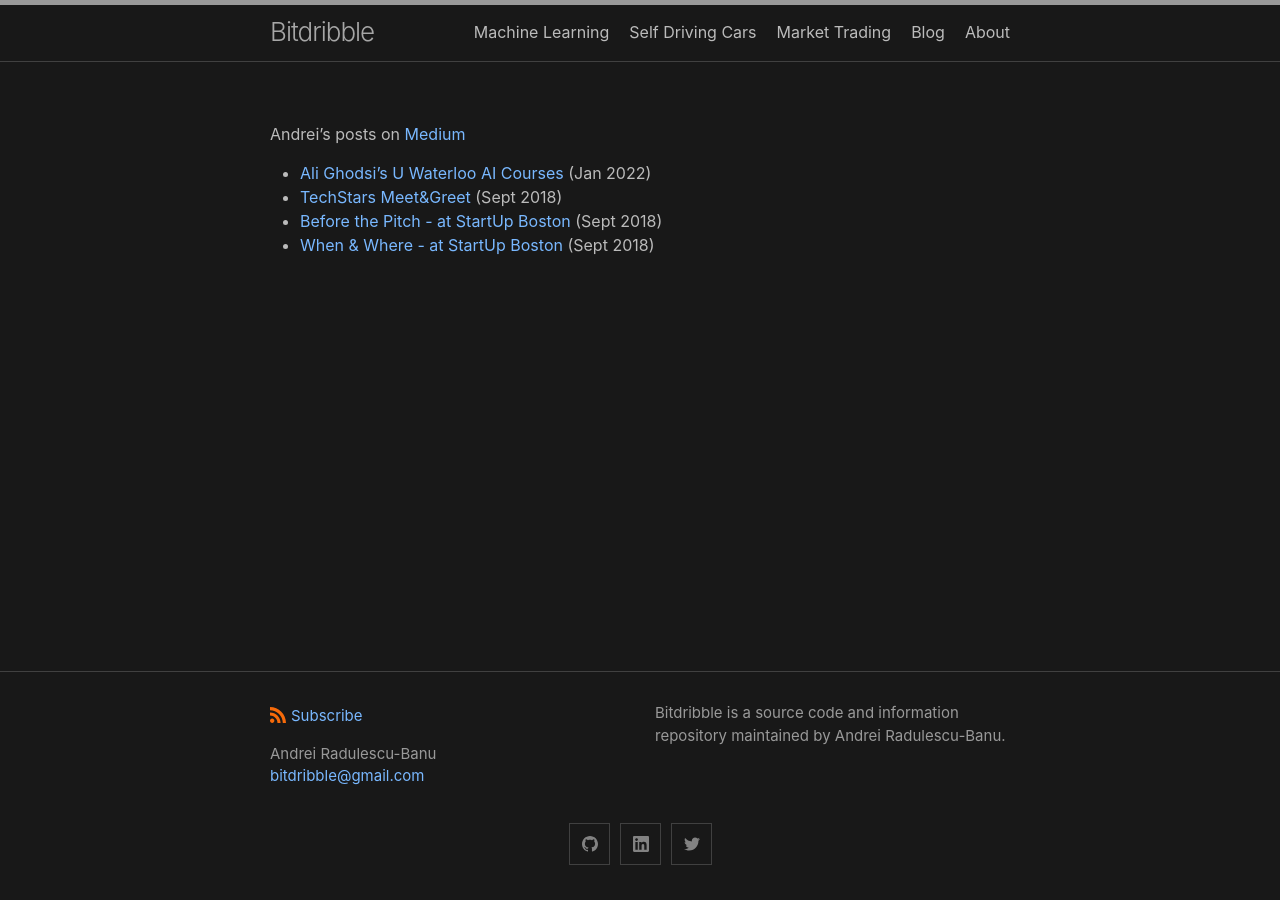
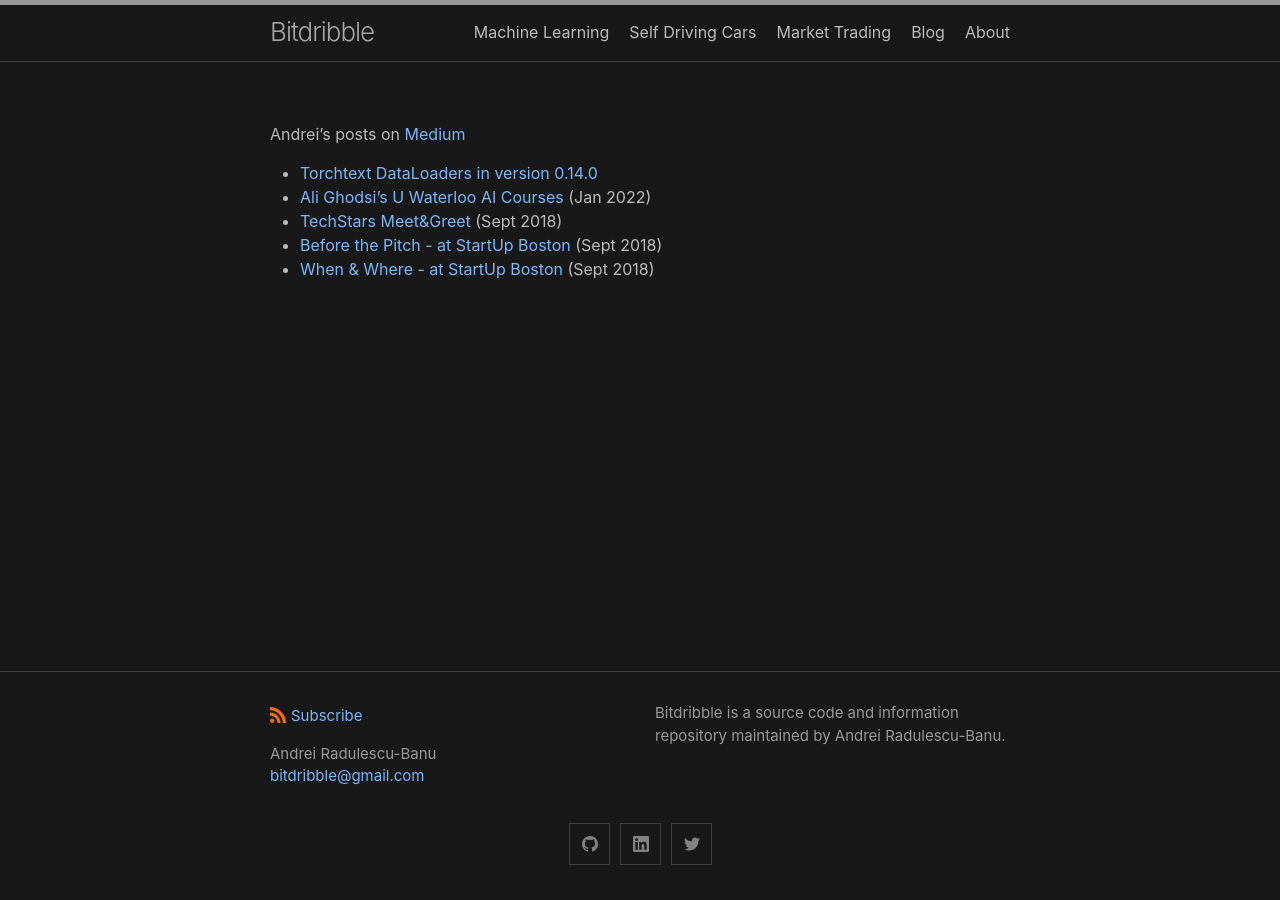
Before and after one commit to analytiq-hub/sigagent.github.io, a Jekyll site: the page built from medium.md, in a window 1280 px wide. Built offline with Jekyll 4.4.1, drawn with Linux system fonts in a browser that asks for light colours; our own code applies the rules of GitHub Pages for plain Markdown files.

Commit message:
*** empty log message ***

```diff
--- a/medium.md
+++ b/medium.md
@@ -1,4 +1,5 @@
 Andrei's posts on [Medium](https://medium.com/@bitdribble)
+* [Torchtext DataLoaders in version 0.14.0](https://medium.com/@bitdribble/migrate-torchtext-to-the-new-0-9-0-api-1ff1472b5d71)
 * [Ali Ghodsi’s U Waterloo AI Courses](https://medium.com/@bitdribble/ali-ghodsis-u-waterloo-ai-courses-56fc16b57e98) (Jan 2022)
 * [TechStars Meet&Greet](https://medium.com/@bitdribble/techstars-meet-greet-a9f67c1e08ec) (Sept 2018)
 * [Before the Pitch - at StartUp Boston](https://medium.com/@bitdribble/before-the-pitch-at-startup-boston-d9473c531e41) (Sept 2018)
```
